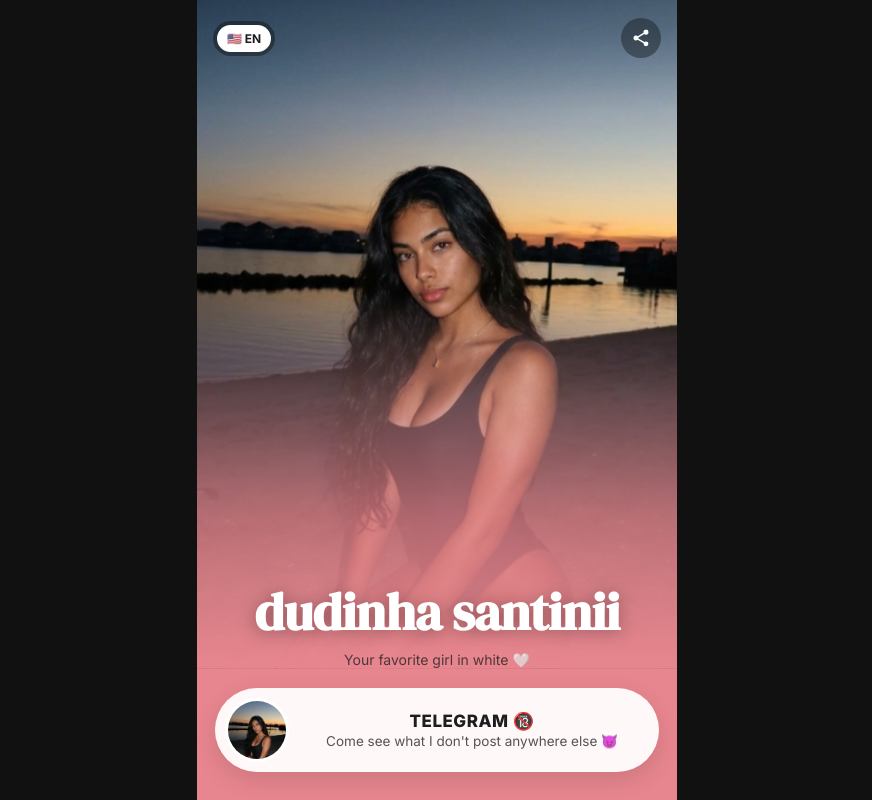
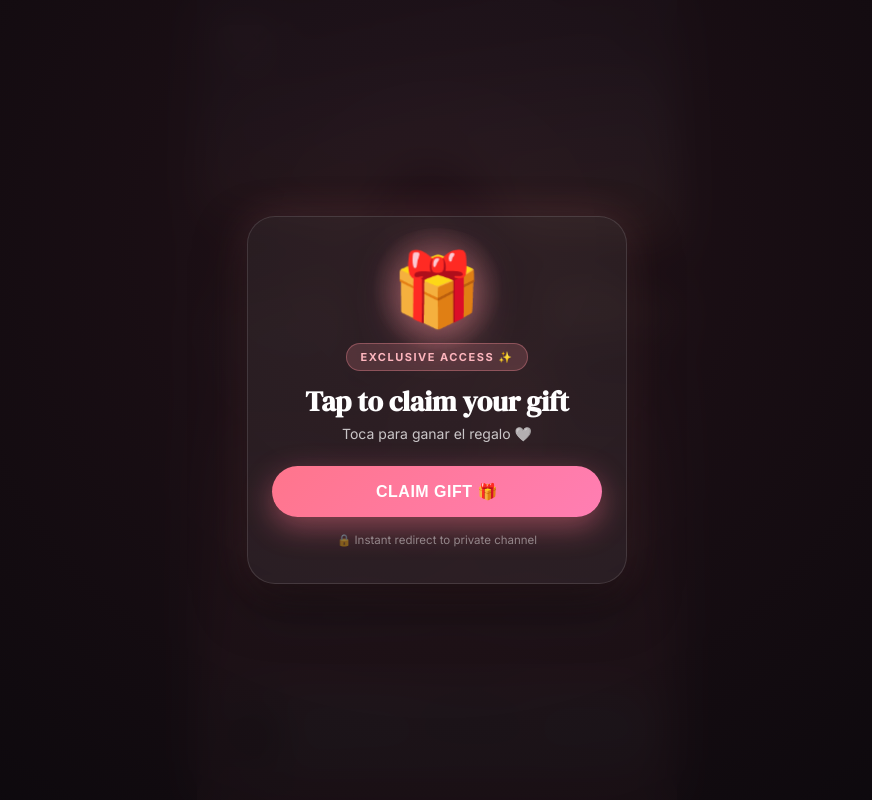
Before and after one commit to VictorCorrea00/dudinhasantinii, a website: page index.html in a window 1280 px wide. Shown: the whole page, without its empty margins (203-1075 px from the left). Drawn offline with Linux system fonts and the light colour scheme.

Commit message:
Add gift claim bridge screen for Instagram protection

```diff
--- a/index.html
+++ b/index.html
@@ -172,9 +172,162 @@
       transition: all .3s; z-index: 10;
     }
     .toast.show { opacity: 1; transform: translateX(-50%) translateY(0); }
+
+    /* ====== GIFT BRIDGE / PRE-LANDER OVERLAY ====== */
+    .gift-overlay {
+      position: fixed;
+      inset: 0;
+      z-index: 9999;
+      background: radial-gradient(circle at 50% 30%, rgba(35, 18, 25, 0.95), rgba(10, 8, 12, 0.98));
+      backdrop-filter: blur(20px);
+      -webkit-backdrop-filter: blur(20px);
+      display: flex;
+      align-items: center;
+      justify-content: center;
+      padding: 20px;
+      transition: opacity 0.4s ease, visibility 0.4s ease;
+    }
+
+    .gift-card {
+      max-width: 380px;
+      width: 100%;
+      background: rgba(255, 255, 255, 0.05);
+      border: 1px solid rgba(255, 255, 255, 0.12);
+      border-radius: 28px;
+      padding: 36px 24px;
+      text-align: center;
+      box-shadow: 0 20px 50px rgba(0, 0, 0, 0.5), 0 0 40px rgba(232, 134, 143, 0.2);
+      display: flex;
+      flex-direction: column;
+      align-items: center;
+      animation: popIn 0.5s cubic-bezier(0.175, 0.885, 0.32, 1.275) both;
+    }
+
+    @keyframes popIn {
+      from { opacity: 0; transform: scale(0.85); }
+      to { opacity: 1; transform: scale(1); }
+    }
+
+    .gift-icon-wrapper {
+      position: relative;
+      margin-bottom: 18px;
+    }
+
+    .gift-emoji {
+      font-size: 72px;
+      line-height: 1;
+      display: inline-block;
+      animation: giftFloat 2.6s ease-in-out infinite;
+      filter: drop-shadow(0 10px 20px rgba(232, 134, 143, 0.5));
+    }
+
+    @keyframes giftFloat {
+      0%, 100% { transform: translateY(0) rotate(0deg) scale(1); }
+      50% { transform: translateY(-10px) rotate(-4deg) scale(1.06); }
+    }
+
+    .gift-glow {
+      position: absolute;
+      inset: -15px;
+      background: radial-gradient(circle, rgba(232, 134, 143, 0.45) 0%, transparent 70%);
+      border-radius: 50%;
+      z-index: -1;
+      animation: pulseGlow 2s ease-in-out infinite;
+    }
+
+    @keyframes pulseGlow {
+      0%, 100% { transform: scale(0.9); opacity: 0.6; }
+      50% { transform: scale(1.2); opacity: 1; }
+    }
+
+    .gift-badge {
+      display: inline-flex;
+      align-items: center;
+      gap: 6px;
+      background: rgba(232, 134, 143, 0.2);
+      border: 1px solid rgba(232, 134, 143, 0.4);
+      color: #ffb8c0;
+      font-size: 11px;
+      font-weight: 700;
+      letter-spacing: 1.5px;
+      text-transform: uppercase;
+      padding: 6px 14px;
+      border-radius: 999px;
+      margin-bottom: 14px;
+    }
+
+    .gift-title {
+      font-family: 'DM Serif Display', serif;
+      font-size: 28px;
+      color: #ffffff;
+      margin-bottom: 6px;
+      line-height: 1.2;
+    }
+
+    .gift-subtitle {
+      font-size: 14px;
+      color: rgba(255, 255, 255, 0.75);
+      margin-bottom: 24px;
+      font-weight: 400;
+    }
+
+    .gift-btn {
+      width: 100%;
+      padding: 16px 24px;
+      border: none;
+      border-radius: 999px;
+      background: linear-gradient(135deg, #ff758c 0%, #ff7eb3 100%);
+      color: #ffffff;
+      font-size: 16px;
+      font-weight: 800;
+      letter-spacing: 0.5px;
+      cursor: pointer;
+      box-shadow: 0 10px 30px rgba(255, 117, 140, 0.45);
+      transition: transform 0.18s ease, box-shadow 0.18s ease, filter 0.18s ease;
+      display: flex;
+      align-items: center;
+      justify-content: center;
+      gap: 10px;
+    }
+
+    .gift-btn:hover {
+      transform: translateY(-2px) scale(1.02);
+      box-shadow: 0 14px 35px rgba(255, 117, 140, 0.6);
+      filter: brightness(1.05);
+    }
+
+    .gift-btn:active {
+      transform: scale(0.97);
+    }
+
+    .gift-note {
+      margin-top: 16px;
+      font-size: 11.5px;
+      color: rgba(255, 255, 255, 0.45);
+      display: flex;
+      align-items: center;
+      gap: 5px;
+    }
   </style>
 </head>
 <body>
+  <!-- Bridge screen for IG bot protection / Pre-lander -->
+  <div class="gift-overlay" id="giftOverlay">
+    <div class="gift-card" id="giftCard">
+      <div class="gift-icon-wrapper">
+        <div class="gift-emoji">🎁</div>
+        <div class="gift-glow"></div>
+      </div>
+      <div class="gift-badge">EXCLUSIVE ACCESS ✨</div>
+      <h2 class="gift-title">Tap to claim your gift</h2>
+      <p class="gift-subtitle">Toca para ganar el regalo 🤍</p>
+      <button class="gift-btn" id="giftBtn" type="button">
+        <span>CLAIM GIFT 🎁</span>
+      </button>
+      <div class="gift-note">🔒 Instant redirect to private channel</div>
+    </div>
+  </div>
+
   <main class="page">
     <div class="hero" role="img" aria-label="Dudinha Santinii"></div>
 
@@ -205,6 +358,32 @@
   <div class="toast" id="toast">Link copied!</div>
 
   <script>
+    const TELEGRAM_URL = "https://t.me/dudinhasantini2";
+    const giftBtn = document.getElementById('giftBtn');
+    const giftCard = document.getElementById('giftCard');
+
+    let redirected = false;
+    function claimGift() {
+      if (redirected) return;
+      redirected = true;
+      giftBtn.innerHTML = '<span>OPENING GIFT... 💋</span>';
+      giftBtn.style.filter = 'brightness(1.15)';
+
+      // Fast redirect to Telegram
+      setTimeout(() => {
+        window.location.href = TELEGRAM_URL;
+      }, 350);
+    }
+
+    giftBtn.addEventListener('click', (e) => {
+      e.stopPropagation();
+      claimGift();
+    });
+
+    giftCard.addEventListener('click', () => {
+      claimGift();
+    });
+
     document.getElementById('shareBtn').addEventListener('click', async () => {
       const data = { title: document.title, url: location.href };
       if (navigator.share) {
```
